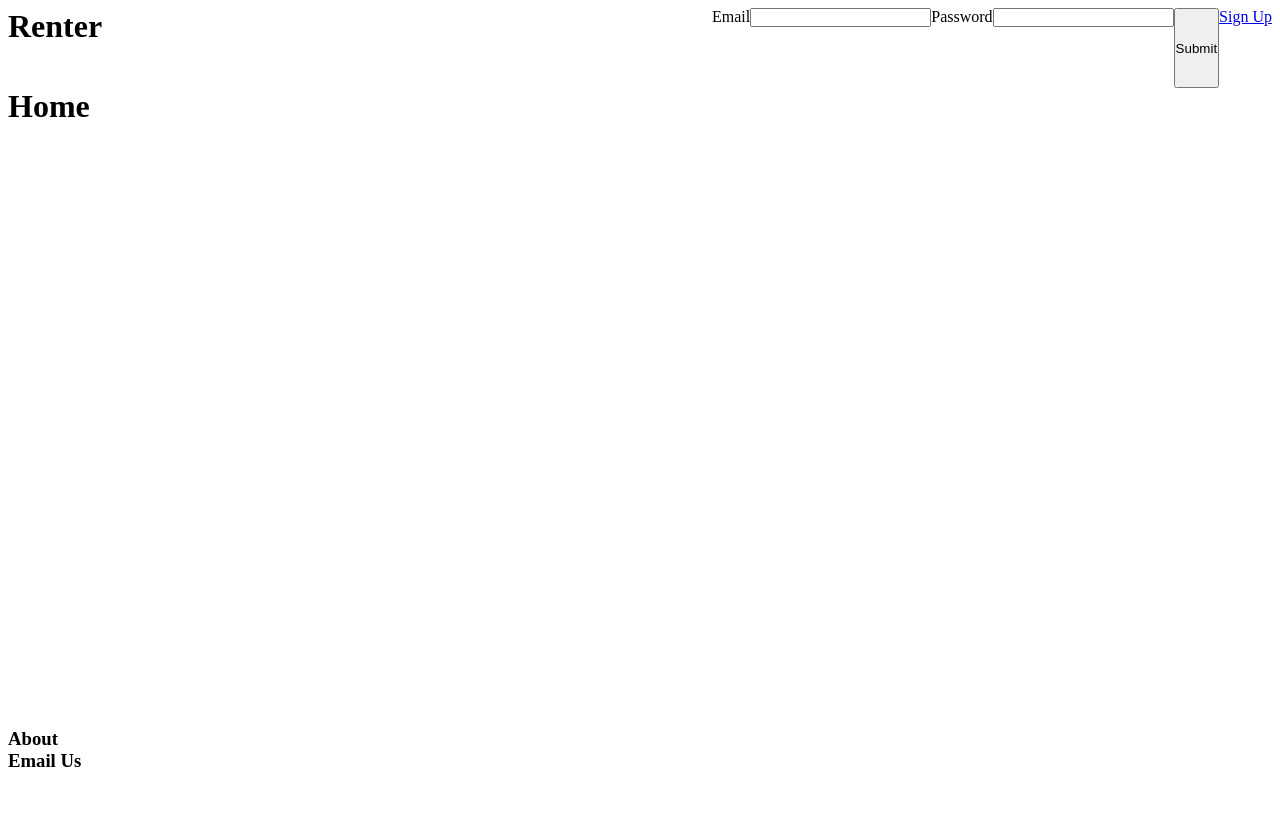
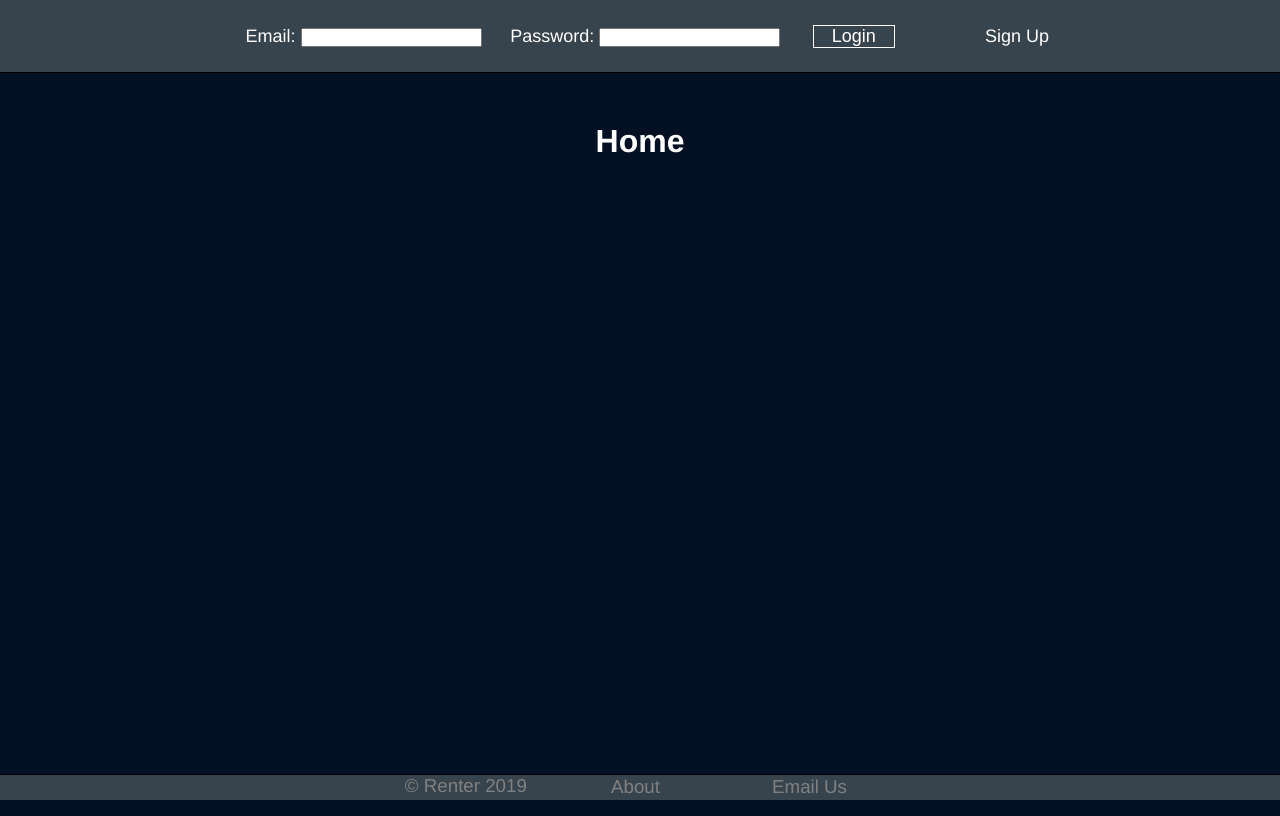
Before and after one commit to allen-wright/renter-frontend, a React (Create React App) app: page / in a window 1280 px wide. Built offline with nearby package versions, Linux system fonts and the light colour scheme.

Commit message:
adds styling

```diff
--- a/src/App.css
+++ b/src/App.css
@@ -1,29 +1,62 @@
 body {
+  width: 100%;
   display: flex;
   flex-flow: row wrap;
-  height: 100vh;
+  max-width: 100vw;
+  font-family: 'Helvetica', sans-serif;
+  padding: 0;
+  margin: 0;
+  background-color: #030F23;
+}
+
+a {
+  color: inherit;
+  text-decoration: inherit;
+}
+
+ul {
+  list-style-type: none;
 }
 
 #root {
   width: 100%;
 }
 
+/* HEADER */
+
 header {
-  height: 10vh;
+  height: 5vh;
+  min-height: 4em;
   width: 100%;
   display: flex;
   flex-flow: row nowrap;
-  justify-content: space-between;
+  justify-content: center;
+  background-color: #38444d;
+  border-bottom: 0.063em solid black;
+  color: white;
+  font-size: 18px;
 }
 
 header * {
   padding: 0;
-  margin: 0;
+  margin: auto auto;
 }
 
-nav {
+nav ul {
   display: flex;
   flex-flow: row nowrap;
+}
+
+nav li {
+  padding: 1em;
+}
+
+nav a {
+  padding: 0;
+}
+
+nav a:hover {
+  color: grey;
 }
 
 nav form {
@@ -31,20 +64,98 @@ nav form {
   flex-flow: row nowrap;
 }
 
+.header-signup-input {
+  padding: 0 0.8em;
+}
+
+.header-signup-submit {
+  padding: 0 1em;
+  margin-left: 1em;
+  margin-right: 3em;
+  background-color: inherit;
+  border: 1px solid white;
+  color: white;
+  cursor: pointer;
+  font-size: inherit;
+}
+
+.header-signup-submit:hover {
+  color: grey;
+  border: 1px solid grey;
+}
+
+/* MAIN */
+
 main {
-  height: 80vh;
+  width: 100%;
+  padding-top: 50px;
+  margin: 0;
+  background-color: #030F23;
+  display: flex;
+  flex-flow: column nowrap;
+  align-items: center;
 }
 
 main * {
   padding: 0;
   margin: 0;
+  color: white;
 }
 
+/* FOOTER */
+
 footer {
-  height: 10vh;
+  height: 25px;
+  width: 100%;
+  display: flex;
+  flex-flow: row nowrap;
+  justify-content: center;
+  padding: 0;
+  margin: 0;
+  background-color: #38444d;
+  border-top: 0.063em solid black;
+  color: white;
+  position: absolute;
+  bottom: 0;
+  left: 0;
 }
 
 footer * {
-  padding: 0;
+  padding: 0 1.5em;
   margin: 0;
+  font-weight: 400;
+  color: grey;
 }
+
+/* HOVER.CSS */
+
+/* Underline From Center */
+.hvr-underline-from-center {
+  display: inline-block;
+  vertical-align: middle;
+  -webkit-transform: perspective(1px) translateZ(0);
+  transform: perspective(1px) translateZ(0);
+  box-shadow: 0 0 1px rgba(0, 0, 0, 0);
+  position: relative;
+  overflow: hidden;
+}
+.hvr-underline-from-center:before {
+  content: "";
+  position: absolute;
+  z-index: -1;
+  left: 51%;
+  right: 51%;
+  bottom: 0;
+  background: grey;
+  height: 1px;
+  -webkit-transition-property: left, right;
+  transition-property: left, right;
+  -webkit-transition-duration: 0.3s;
+  transition-duration: 0.3s;
+  -webkit-transition-timing-function: ease-out;
+  transition-timing-function: ease-out;
+}
+.hvr-underline-from-center:hover:before, .hvr-underline-from-center:focus:before, .hvr-underline-from-center:active:before {
+  left: 0;
+  right: 0;
+}
--- a/src/components/layout/Footer.js
+++ b/src/components/layout/Footer.js
@@ -3,8 +3,9 @@ import React from 'react';
 const Footer = () => {
   return(
     <footer>
-      <h3>About</h3>
-      <h3>Email Us</h3>
+      <h3>&copy; Renter 2019</h3>
+      <h3><a href="#" className={'hvr-underline-from-center'}>About</a></h3>
+      <h3><a href="#" className={'hvr-underline-from-center'}>Email Us</a></h3>
     </footer>
   )
 }
--- a/src/components/layout/Header.js
+++ b/src/components/layout/Header.js
@@ -32,31 +32,36 @@ const Header = ({ auth, loginUser, logoutUser }) => {
 
   return(
     <header>
-      <div className="logo">
-        <h1>Renter</h1>
-      </div>
         { currentUser.email ?
         <nav>
-          <Link to='/profile'>Welcome, { currentUser.name.split(' ')[0] }</Link>
-          <Link to='/requests'>Maintenance Requests</Link>
-          <Link to='/messages'>Messages</Link>
-          <Link to='/terms'>Lease Terms</Link>
-          <a href="/" onClick={handleLogout}>Logout</a>
+          <ul>
+            <li><Link to='/profile' className={'hvr-underline-from-center'}>Welcome, { currentUser.name.split(' ')[0] }</Link></li>
+            <li><Link to='/requests' className={'hvr-underline-from-center'}>Maintenance Requests</Link></li>
+            <li><Link to='/messages' className={'hvr-underline-from-center'}>Messages</Link></li>
+            <li><Link to='/terms' className={'hvr-underline-from-center'}>Lease Terms</Link></li>
+            <li><a href="/" className={'hvr-underline-from-center'} onClick={handleLogout}>Logout</a></li>
+          </ul>
         </nav>
         :
         <nav>
-          <form onSubmit={handleSubmit}>
-            <div>
-              <label htmlFor="email">Email</label>
-              <input type="email" name="email" value={email} onChange={handleChange} />
-            </div>
-            <div>
-              <label htmlFor="password">Password</label>
-              <input type="password" name="password" value={password} onChange={handleChange} />
-            </div>
-            <input value="Submit" type="submit" />
-          </form>
-          <Link to='/signup'>Sign Up</Link>
+          <ul>
+            <li>
+              <form id={'header-signup'} onSubmit={handleSubmit}>
+                <div className={'header-signup-input'}>
+                  <label htmlFor="email">Email: </label>
+                  <input type="email" name="email" value={email} onChange={handleChange} />
+                </div>
+                <div className={'header-signup-input'}>
+                  <label htmlFor="password">Password: </label>
+                  <input type="password" name="password" value={password} onChange={handleChange} />
+                </div>
+                <input value="Login" type="submit" className={'header-signup-submit'} />
+              </form>
+            </li>
+            <li>
+            <Link to='/signup' className={'hvr-underline-from-center'}>Sign Up</Link>
+            </li>
+          </ul>
         </nav>
         }
     </header>
```
